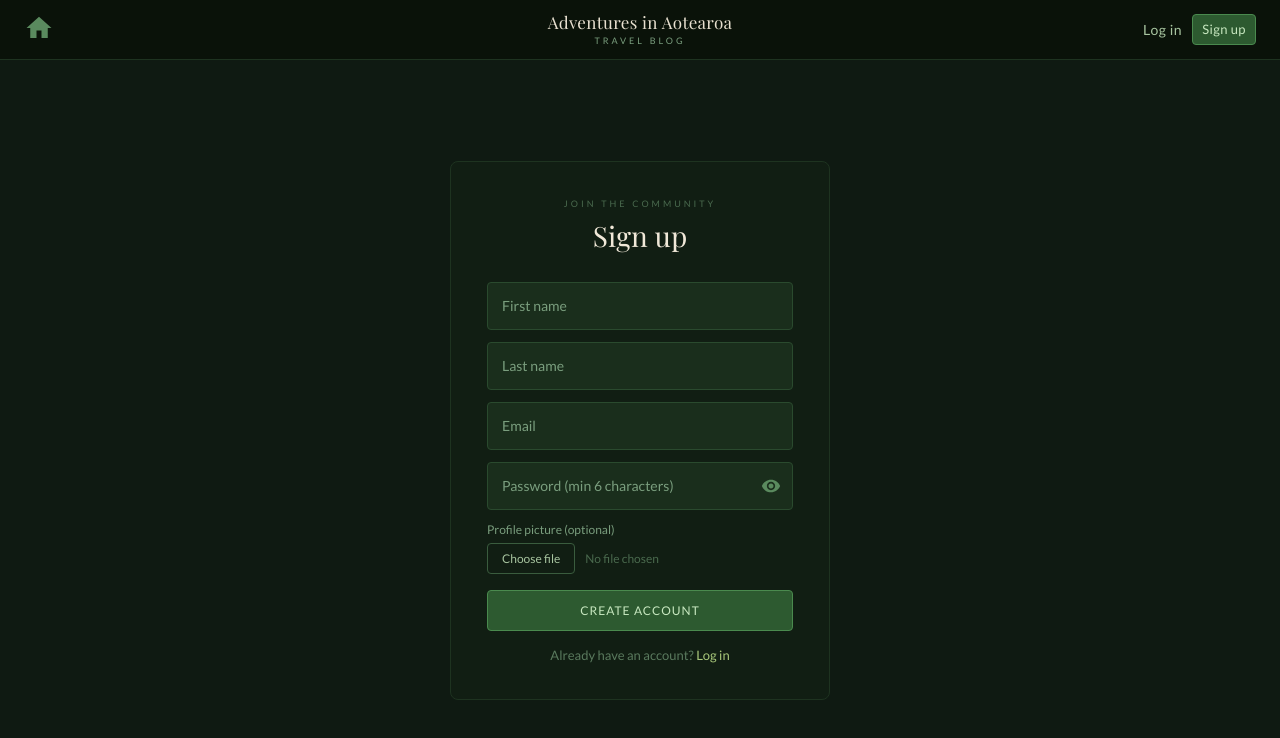
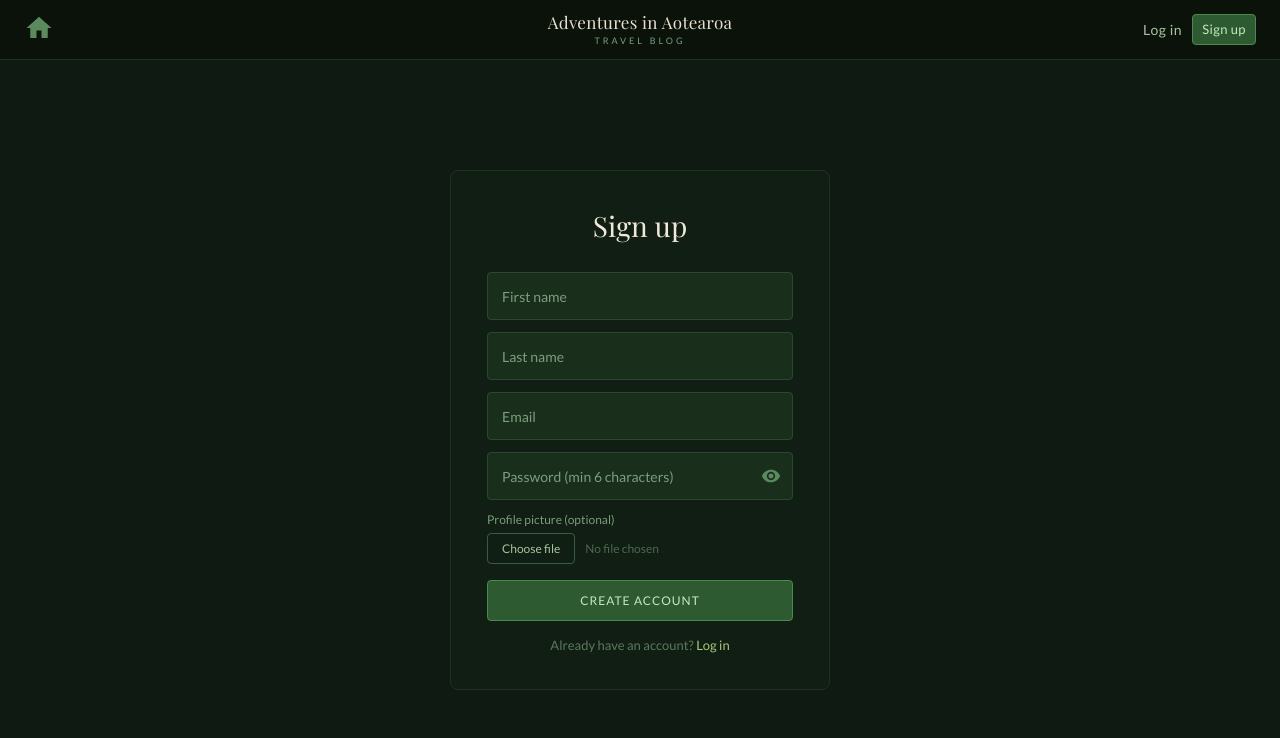
Before and after one commit to emmatemiha/travel-blog, a React (Vite) app: page /register in a window 1280 px wide. Shown: the top 738 px of the page. Built offline with nearby package versions, Linux system fonts and the light colour scheme; a web font is replaced by a local one.

Commit message:
small changes

```diff
--- a/src/components/Login.tsx
+++ b/src/components/Login.tsx
@@ -1,7 +1,7 @@
 import axios from 'axios';
 import React from "react";
 import { useNavigate, Link } from 'react-router-dom';
-import { Alert, Button } from "@mui/material";
+import { Alert } from "@mui/material";
 import { useAuthStore } from "../store";
 import VisibilityIcon from '@mui/icons-material/Visibility';
 
@@ -48,9 +48,6 @@ const Login = () => {
     return (
         <div style={{ minHeight: 'calc(100vh - 60px)', display: 'flex', alignItems: 'center', justifyContent: 'center', background: '#0f1a12' }}>
             <div style={{ width: '380px', background: '#111e13', border: '1px solid #1e3320', borderRadius: '8px', padding: '36px' }}>
-                <div style={{ fontSize: '9px', letterSpacing: '3px', textTransform: 'uppercase', color: '#4a6a4e', fontFamily: "'Lato', sans-serif", textAlign: 'center', marginBottom: '8px' }}>
-                    Welcome back
-                </div>
                 <h1 style={{ textAlign: 'center', color: '#f0e8d8', fontFamily: "'Playfair Display', serif", margin: '0 0 28px', fontSize: '28px', fontWeight: 400 }}>
                     Log in
                 </h1>
--- a/src/components/Register.tsx
+++ b/src/components/Register.tsx
@@ -83,9 +83,6 @@ const Register = () => {
     return (
         <div style={{ minHeight: 'calc(100vh - 60px)', display: 'flex', alignItems: 'center', justifyContent: 'center', background: '#0f1a12', padding: '40px 0' }}>
             <div style={{ width: '380px', background: '#111e13', border: '1px solid #1e3320', borderRadius: '8px', padding: '36px' }}>
-                <div style={{ fontSize: '9px', letterSpacing: '3px', textTransform: 'uppercase', color: '#4a6a4e', fontFamily: "'Lato', sans-serif", textAlign: 'center', marginBottom: '8px' }}>
-                    Join the community
-                </div>
                 <h1 style={{ textAlign: 'center', color: '#f0e8d8', fontFamily: "'Playfair Display', serif", margin: '0 0 28px', fontSize: '28px', fontWeight: 400 }}>
                     Sign up
                 </h1>
```
